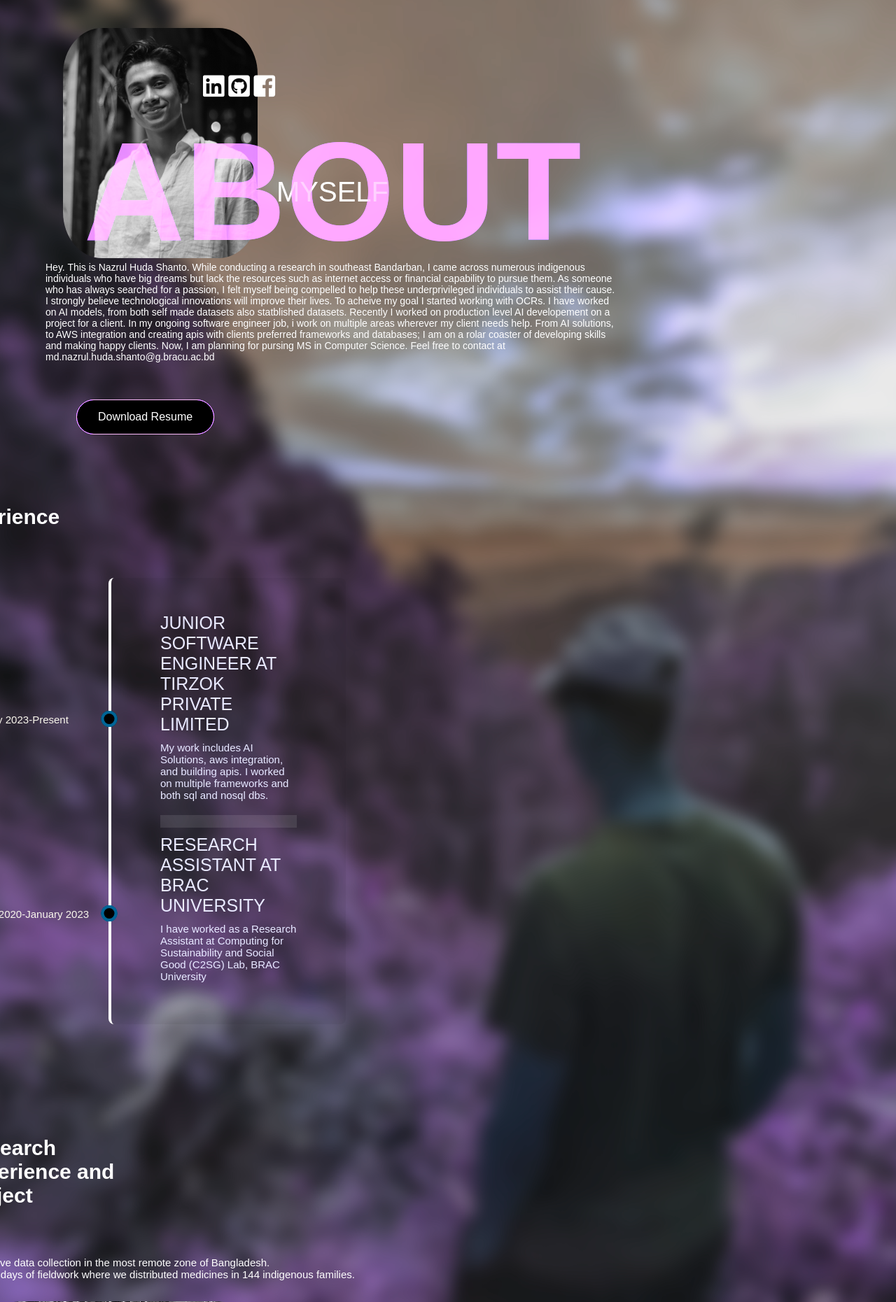
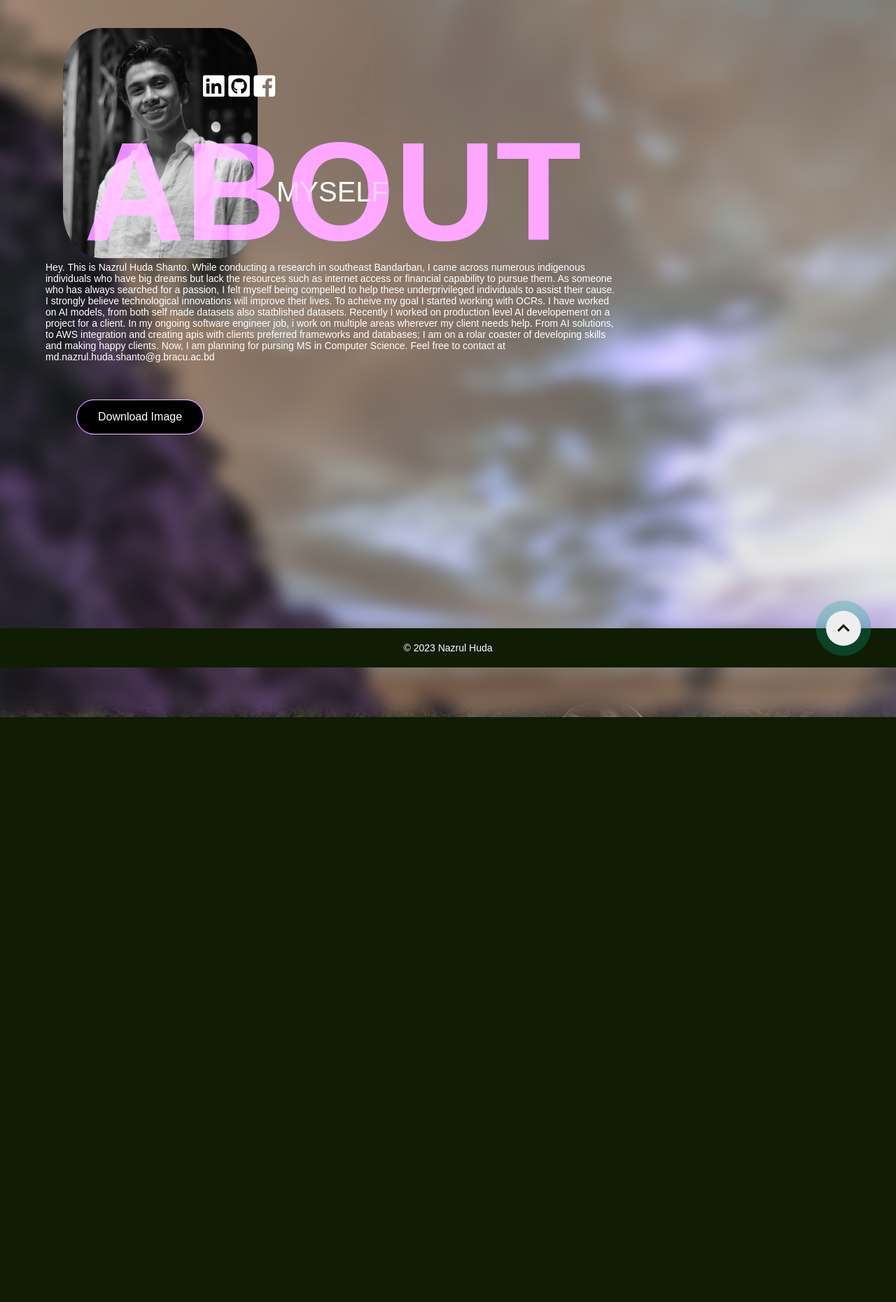
Before and after one commit to nazrulhuda/nazrulhudashanto, a Django app: page / in a window 1280 px wide; the page is wider, and only the part inside the window is pictured. Shown: the top 1861 px of that part at 70% size. After the commit the page ends 1025 px from the top of that part, so only its background shows below. Run offline with Django 4.2, Linux system fonts and the light colour scheme.

Commit message:
added only image

```diff
--- a/base/templates/base/index.html
+++ b/base/templates/base/index.html
@@ -103,7 +103,7 @@
                 </a>
 
             </div>
-            <a target="_blank" href="{% static 'pdfs/resume.pdf' %}" class="btn" data-aos="fade-down" data-aos-delay="800">Download Resume</a>
+            <a target="_blank" href="{% static 'images/IMG_20230908_153532.jpg' %}" class="btn" data-aos="fade-down" data-aos-delay="800">Download Image</a>
 
 
 
@@ -117,131 +117,7 @@
 
 
 
-    <section class="experience" id="experience" data-aos="fade-up" data-aos-delay="200">
-        <div class="container">
-            <div class="about-nise10">
-                <h1>Work Experience</h1>
 
-            </div>
-            <div class="timeline"  data-aos="fade-right" data-aos-delay="200">
-                <ul>
-                    <li class="date" data-date="February 2023-Present">
-                        <h1>Junior Software Engineer at Tirzok Private Limited</h1>
-                        <h2></h2>
-                        <p>My work includes AI Solutions, aws integration, and building apis. I worked on multiple frameworks and both sql and nosql dbs.</p>
-
-                    </li>
-                    <li class="date" data-date="October 2020-January 2023">
-                        <h1>Research Assistant at BRAC University</h1>
-                        <h2></h2>
-                        <p>I have worked as a Research Assistant at Computing for Sustainability and Social Good (C2SG) Lab, BRAC University</p>
-
-                    </li>
-
-
-                </ul>
-            </div>
-
-        </div>
-
-    </section>
-
-    <section class="portfolio" id="portfolio">
-        <div class="container">
-            <div class="about-nise009"  data-aos="fade-down" data-aos-delay="400">
-                <h1>Research experience and Project</h1>
-
-            </div>
-
-            <div class="portfolio-item">
-
-                <div class="about-nise2" data-aos="fade-left" data-aos-delay="100">
-
-                    <p>Qualitative data collection in the most remote zone of Bangladesh.
-                    </p>
-                    <p>
-                        It was 9 days of fieldwork where we distributed medicines
-                        in 144 indigenous families.</p>
-                    <div class="loogg" data-aos="fade-right" data-aos-delay="400">
-
-
-                        <img class="ok2" src="{% static 'images/ex2.jpg' %}">
-
-
-                    </div>
-                </div>
-
-            </div>
-
-            <div class="portfolio-item">
-
-
-                <div class="about-nise1090" data-aos="fade-left" data-aos-delay="100">
-                    <a href="https://www.researchgate.net/publication/356811966_Orchestrating_Image_Retrieval_and_Storage_over_A_Cloud_System" class="cta">Research Link</a>
-                    <p>
-                        Presested in 2021 8th NsySs, December 21-23, 2021
-
-                    </p>
-                    <p>
-                    </p>
-                    <div class="ko1" data-aos="fade-right" data-aos-delay="400">
-
-                        <img src="{% static 'images/ex3.jpg' %}">
-
-
-
-
-                    </div>
-
-                </div>
-
-            </div>
-            <div class="portfolio-item">
-
-                <div class="about-nise2" data-aos="fade-left" data-aos-delay="100">
-                    <a href="https://bracuresearcherhub.onrender.com/" class="cta">BRACU ResearcherHub</a>
-
-                    <p>Social media app for BRACU researchers. Researchers can open separate research labs under a research area. Interested people can join and comment on the lab. It is an easy way to find your next research collaborator.
-                    </p>
-                    <div class="ko1" data-aos="fade-right" data-aos-delay="400">
-
-                        <img class ="pop" src="{% static 'images/korr1.png' %}">
-
-
-                    </div>
-
-                </div>
-            </div>
-
-
-        </div>
-    </section>
-
-
-
-
-
-
-    <section class="contact" id="contact">
-
-        <div class="container">
-            <div class="sect">
-                <h1 class="about-nis">Contact me</h1>
-                <h6 class="about-nis2">Lets work together</h6>
-            </div>
-        </div>
-        <form action="" method="POST"  data-aos="fade-up" data-aos-delay="300">
-            {% csrf_token %}
-            <label for="name">Name:</label>
-            <input type="text" value="{{info.name}}" name="name" id="name" placeholder="Enter your name" required>
-            <label for="Email">Email:</label>
-            <input type="email" value="{{info.email}}" name="email" id="email" placeholder="Enter your email" required>
-
-            <label for="Message">Message</label>
-            <textarea type="text" value="{{info.message}}" name="message" id="subject"  cols="10" rows="10"></textarea>
-            <input type="submit" value="submit"></form>
-
-    </section>
 
 
 
```
